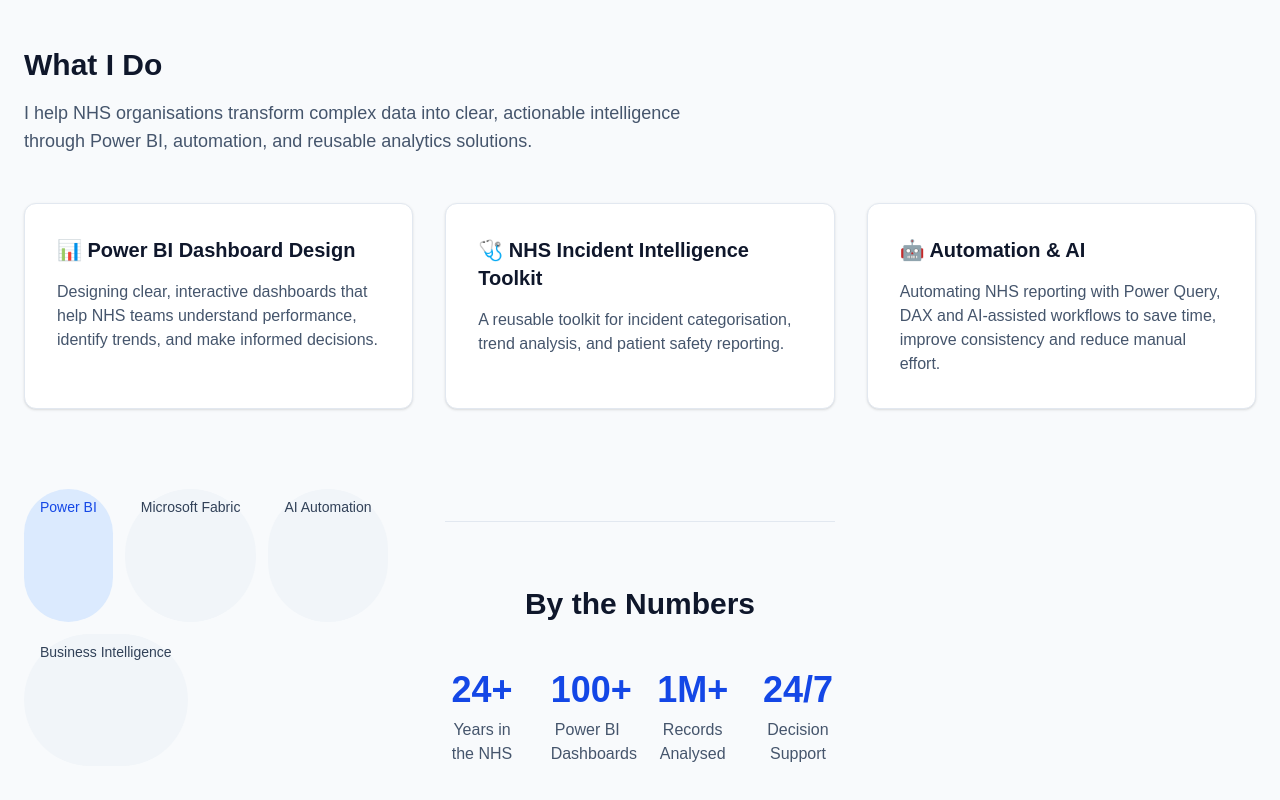
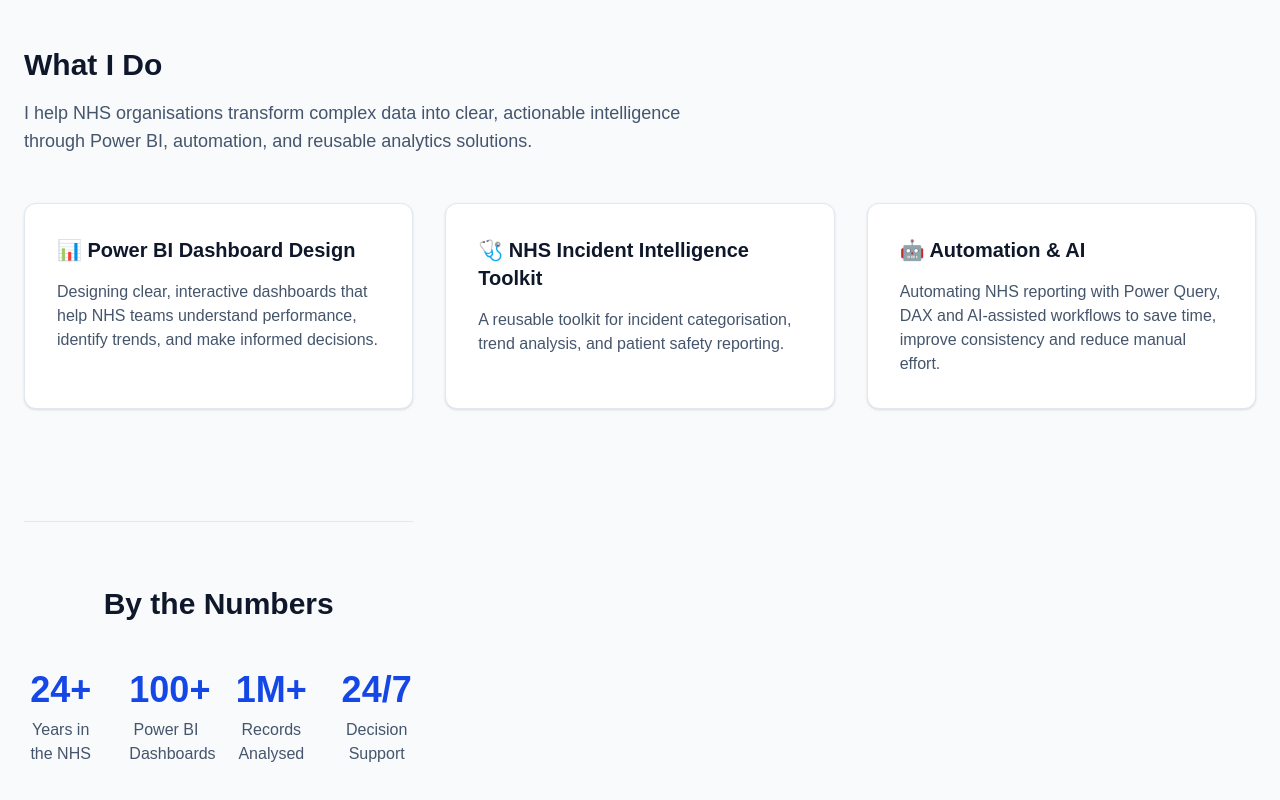
Before and after one commit to 24Mark8/templatecanvasiq, a Next.js app: page / in a window 1280 px wide. Shown: the part 710-1510 px from the top of the page. Built offline with nearby package versions, Linux system fonts and the light colour scheme.

Commit message:
Update page.tsx

```diff
--- a/app/page.tsx
+++ b/app/page.tsx
@@ -113,23 +113,6 @@ export default function Home() {
                 effort.
               </p>
             </div>
-            <div className="mt-12 flex flex-wrap gap-3">
-  <span className="rounded-full bg-blue-100 px-4 py-2 text-sm font-medium text-blue-700">
-    Power BI
-  </span>
-
-  <span className="rounded-full bg-slate-100 px-4 py-2 text-sm font-medium text-slate-700">
-    Microsoft Fabric
-  </span>
-
-  <span className="rounded-full bg-slate-100 px-4 py-2 text-sm font-medium text-slate-700">
-    AI Automation
-  </span>
-
-  <span className="rounded-full bg-slate-100 px-4 py-2 text-sm font-medium text-slate-700">
-    Business Intelligence
-  </span>
-</div>
             <section className="mt-20 border-t border-slate-200 pt-16">
   <h2 className="text-center text-3xl font-bold text-slate-900">
     By the Numbers
```
